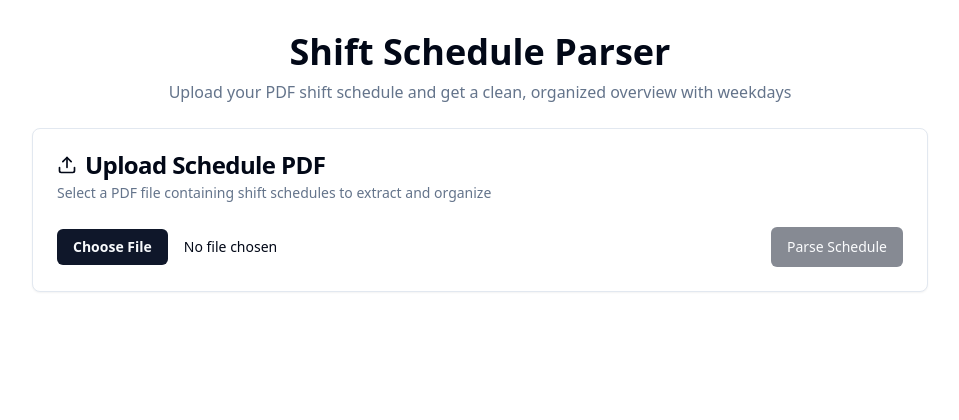
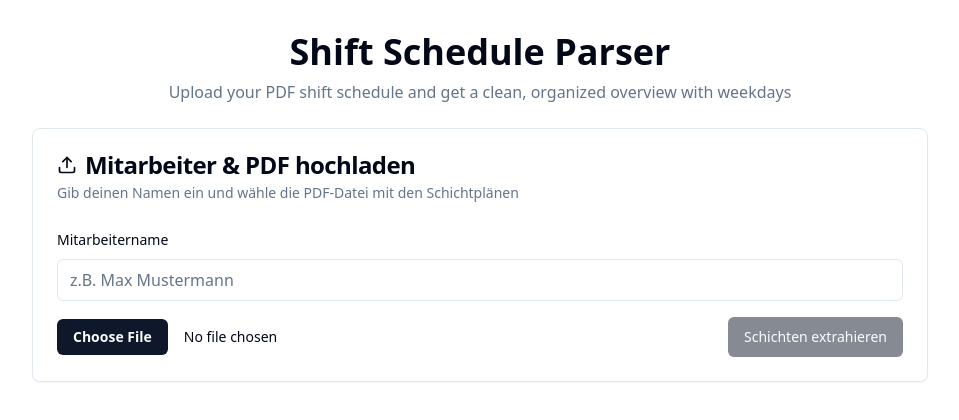
Before and after one commit to chrisWirr/Dienstplan, a React (Vite) app: page / in a window 1280 px wide. Shown: the top 420 px of the page, without its empty margins (160-1119 px from the left). Built offline with nearby package versions, Linux system fonts and the light colour scheme.

Commit message:
Refine shift extraction for specific employee
Updated the shift extraction logic to focus on a specific employee and improved user interface text to German.

```diff
--- a/src/ShiftScheduleParser.tsx
+++ b/src/ShiftScheduleParser.tsx
@@ -1,4 +1,4 @@
-        import React, { useState } from 'react';
+import React, { useState } from 'react';
 import { Button } from '@/components/ui/button';
 import { Card, CardContent, CardDescription, CardHeader, CardTitle } from '@/components/ui/card';
 import { Upload, Calendar, Clock, Loader2, AlertCircle } from 'lucide-react';
@@ -18,6 +18,7 @@ interface ParsedSchedule {
 }
 
 export default function ShiftScheduleParser() {
+  const [employeeName, setEmployeeName] = useState<string>('');
   const [file, setFile] = useState<File | null>(null);
   const [loading, setLoading] = useState(false);
   const [schedule, setSchedule] = useState<ParsedSchedule | null>(null);
@@ -56,18 +57,25 @@ export default function ShiftScheduleParser() {
     try {
       const base64PDF = await convertFileToBase64(file);
 
-      const systemPrompt = `You are a shift schedule extraction assistant. Analyze the provided PDF document and extract shift information for the user.
+      const systemPrompt = `You are a shift schedule extraction assistant. Analyze the provided PDF document and extract shift information ONLY for the employee named "${employeeName}".
 
-Instructions:
-1. Extract all shift entries with dates, times, and any relevant details
-2. Calculate and add the weekday name for each date (Monday, Tuesday, Wednesday, etc.)
-3. Organize shifts chronologically by date
-4. Include shift start time, end time, and duration if available
-5. Extract any notes or special information about shifts
+CRITICAL INSTRUCTIONS:
+1. Search ONLY for shifts belonging to "${employeeName}" (case-insensitive, partial matches allowed)
+2. IGNORE all other employees' schedules
+3. Extract dates in YYYY-MM-DD format
+4. Calculate and add the weekday name for each date (Monday, Tuesday, Wednesday, etc.)
+5. Recognize various time formats:
+   - "08:00-16:00" or "08:00 - 16:00"
+   - "8-16" or "8:00-16:00"
+   - "0800-1600"
+   - Time ranges with breaks: "08:00-12:00, 13:00-17:00"
+6. Calculate total work duration if possible
+7. Extract any notes, locations, or special remarks
+8. Organize shifts chronologically by date
 
 Return the data in the following JSON format:
 {
-  "employeeName": "Name if found in document",
+  "employeeName": "${employeeName}",
   "shifts": [
     {
       "date": "YYYY-MM-DD",
@@ -75,12 +83,19 @@ Return the data in the following JSON format:
       "startTime": "HH:MM",
       "endTime": "HH:MM",
       "duration": "X hours",
-      "notes": "Any special notes"
+      "notes": "Any special notes, location, or break information"
     }
   ]
 }
 
-Be thorough and extract all shift information from the document, even if it spans multiple pages.`;
+If no shifts are found for "${employeeName}", return:
+{
+  "employeeName": "${employeeName}",
+  "shifts": [],
+  "error": "No shifts found for this employee"
+}
+
+Be thorough and check all pages of the document.`;
 
       const response = await fetch('https://llm.blackbox.ai/chat/completions', {
         method: 'POST',
@@ -101,7 +116,7 @@ Be thorough and extract all shift information from the document, even if it span
               content: [
                 {
                   type: 'text',
-                  text: 'Please extract and organize all shift information from this PDF document. Make sure to include the weekday for each date.'
+                  text: `Please extract and organize ONLY the shift information for the employee "${employeeName}" from this PDF document. Make sure to include the weekday for each date. Ignore all other employees.`
                 },
                 {
                   type: 'file',
@@ -132,7 +147,12 @@ Be thorough and extract all shift information from the document, even if it span
       const jsonString = jsonMatch ? jsonMatch[1].trim() : content.trim();
       const parsedSchedule: ParsedSchedule = JSON.parse(jsonString);
 
-      setSchedule(parsedSchedule);
+      if (parsedSchedule.shifts.length === 0) {
+        setError(`Keine Schichten für "${employeeName}" gefunden. Bitte überprüfe den Namen und versuche es erneut.`);
+        setSchedule(null);
+      } else {
+        setSchedule(parsedSchedule);
+      }
     } catch (err) {
       console.error('Error parsing schedule:', err);
       setError(err instanceof Error ? err.message : 'Failed to parse PDF. Please try again.');
@@ -144,7 +164,7 @@ Be thorough and extract all shift information from the document, even if it span
   const formatDate = (dateString: string) => {
     try {
       const date = new Date(dateString);
-      return date.toLocaleDateString('en-US', {
+      return date.toLocaleDateString('de-DE', {
         year: 'numeric',
         month: 'long',
         day: 'numeric'
@@ -168,15 +188,29 @@ Be thorough and extract all shift information from the document, even if it span
           <CardHeader>
             <CardTitle className="flex items-center gap-2">
               <Upload className="w-5 h-5" />
-              Upload Schedule PDF
+              Mitarbeiter & PDF hochladen
             </CardTitle>
             <CardDescription>
-              Select a PDF file containing shift schedules to extract and organize
+              Gib deinen Namen ein und wähle die PDF-Datei mit den Schichtplänen
             </CardDescription>
           </CardHeader>
           <CardContent className="space-y-4">
             <div className="flex flex-col gap-4">
-              <div className="flex items-center gap-4">
+              <div className="space-y-2">
+                <label htmlFor="employee-name" className="text-sm font-medium text-foreground">
+                  Mitarbeitername
+                </label>
+                <input
+                  id="employee-name"
+                  type="text"
+                  value={employeeName}
+                  onChange={(e) => setEmployeeName(e.target.value)}
+                  placeholder="z.B. Max Mustermann"
+                  className="w-full px-3 py-2 border border-input rounded-md bg-background text-foreground placeholder:text-muted-foreground focus:outline-none focus:ring-2 focus:ring-ring focus:ring-offset-2"
+                />
+              </div>
+
+              <div className="flex flex-col md:flex-row items-start md:items-center gap-4">
                 <input
                   type="file"
                   accept="application/pdf"
@@ -185,16 +219,16 @@ Be thorough and extract all shift information from the document, even if it span
                 />
                 <Button
                   onClick={parseSchedule}
-                  disabled={!file || loading}
+                  disabled={!file || !employeeName.trim() || loading}
                   className="min-w-[120px]"
                 >
                   {loading ? (
                     <>
                       <Loader2 className="w-4 h-4 mr-2 animate-spin" />
-                      Parsing...
+                      Analysiere...
                     </>
                   ) : (
-                    'Parse Schedule'
+                    'Schichten extrahieren'
                   )}
                 </Button>
               </div>
@@ -220,10 +254,10 @@ Be thorough and extract all shift information from the document, even if it span
             <CardHeader>
               <CardTitle className="flex items-center gap-2">
                 <Calendar className="w-5 h-5" />
-                Your Shift Schedule
+                Deine Schichten
               </CardTitle>
               {schedule.employeeName && (
-                <CardDescription>Schedule for {schedule.employeeName}</CardDescription>
+                <CardDescription>Schichtplan für {schedule.employeeName}</CardDescription>
               )}
             </CardHeader>
             <CardContent>
@@ -275,7 +309,7 @@ Be thorough and extract all shift information from the document, even if it span
               <div className="flex flex-col items-center justify-center space-y-4">
                 <Loader2 className="w-12 h-12 animate-spin text-primary" />
                 <p className="text-muted-foreground">
-                  Analyzing your PDF and extracting shift information...
+                  Analysiere PDF und extrahiere Schichten für {employeeName}...
                 </p>
               </div>
             </CardContent>
```
